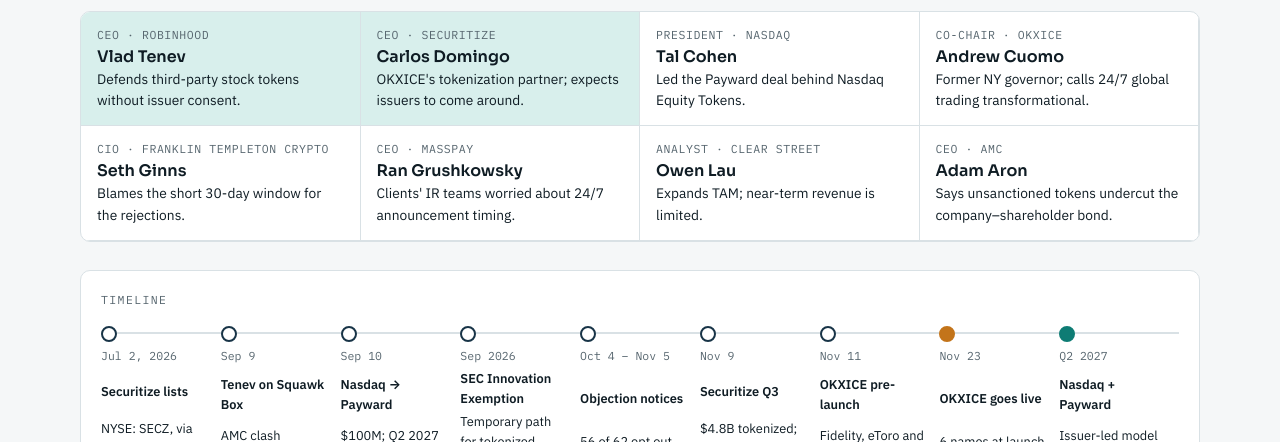
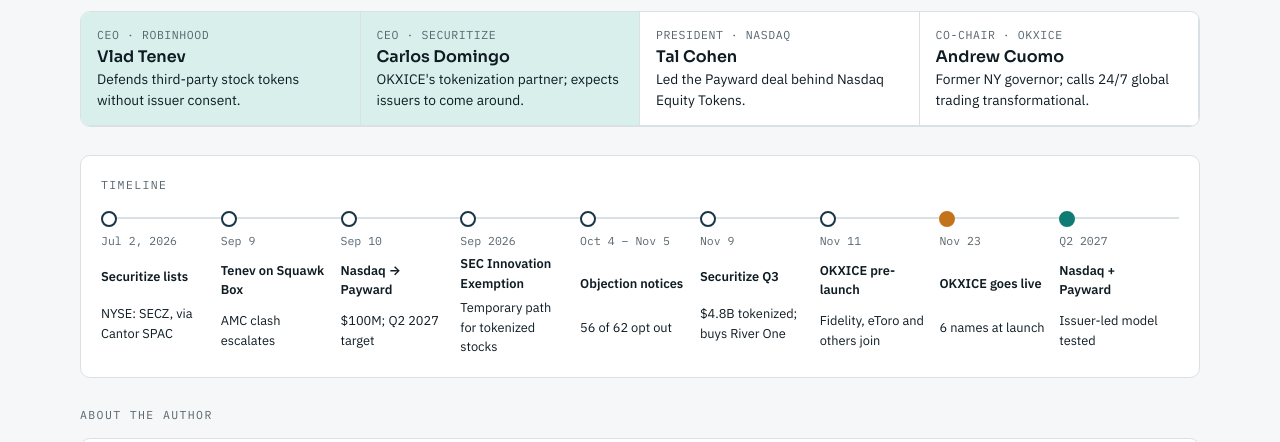
Before and after one commit to sbanerjee2020/BlockchainBanerjee, a plain HTML site: page tokenized-stocks-two-roads.html in a window 1280 px wide. Shown: the part 2590-3032 px from the top of the page. Drawn offline with Linux system fonts and the light colour scheme.

Commit message:
Tokenized Stock

```diff
--- a/tokenized-stocks-two-roads.html
+++ b/tokenized-stocks-two-roads.html
@@ -255,11 +255,7 @@ footer{font-size:.78rem;color:var(--muted);border-top:1px solid var(--line);padd
     <div class="person vid"><span class="role">CEO · Securitize</span><h3>Carlos Domingo</h3><p>OKXICE's tokenization partner; expects issuers to come around.</p></div>
     <div class="person"><span class="role">President · Nasdaq</span><h3>Tal Cohen</h3><p>Led the Payward deal behind Nasdaq Equity Tokens.</p></div>
     <div class="person"><span class="role">Co-chair · OKXICE</span><h3>Andrew Cuomo</h3><p>Former NY governor; calls 24/7 global trading transformational.</p></div>
-    <div class="person"><span class="role">CIO · Franklin Templeton crypto</span><h3>Seth Ginns</h3><p>Blames the short 30-day window for the rejections.</p></div>
-    <div class="person"><span class="role">CEO · MassPay</span><h3>Ran Grushkowsky</h3><p>Clients' IR teams worried about 24/7 announcement timing.</p></div>
-    <div class="person"><span class="role">Analyst · Clear Street</span><h3>Owen Lau</h3><p>Expands TAM; near-term revenue is limited.</p></div>
-    <div class="person"><span class="role">CEO · AMC</span><h3>Adam Aron</h3><p>Says unsanctioned tokens undercut the company–shareholder bond.</p></div>
-  </div>
+ </div>
 </section>
 
 <div class="bottom">
```
